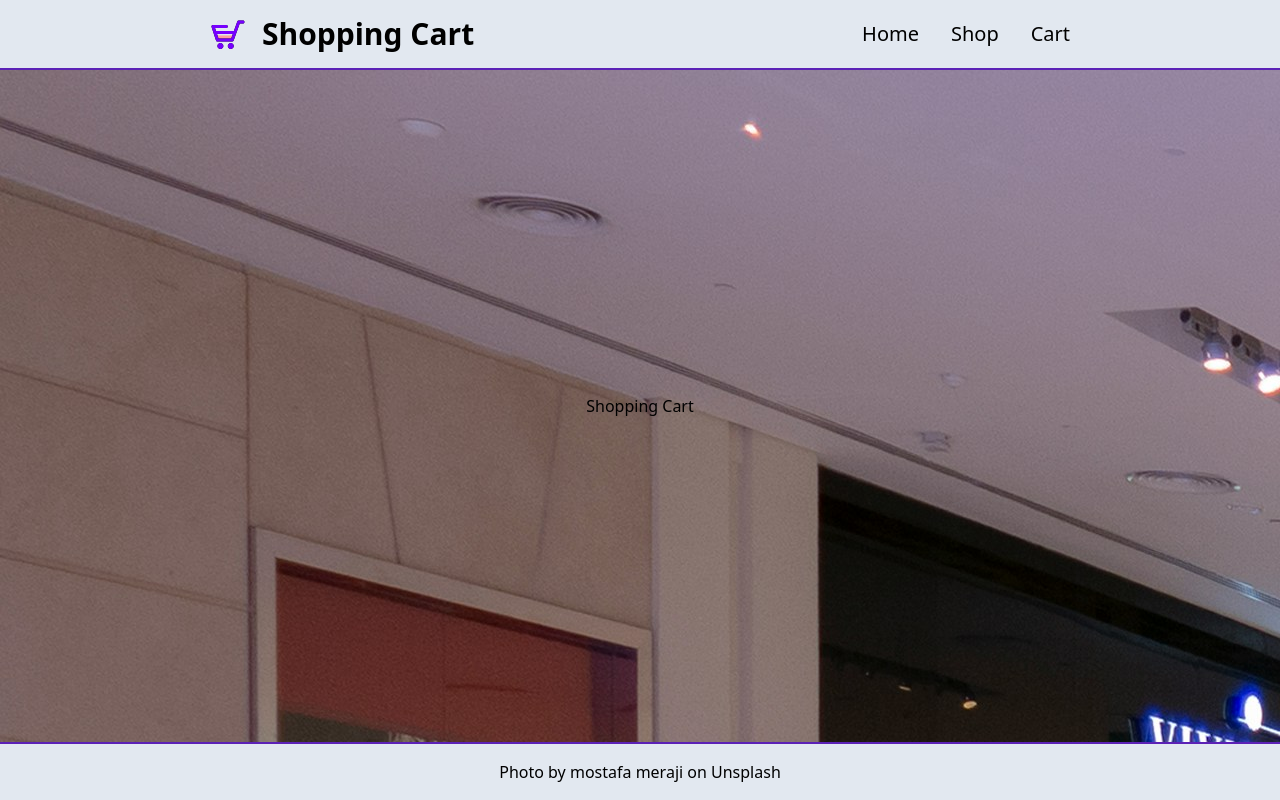
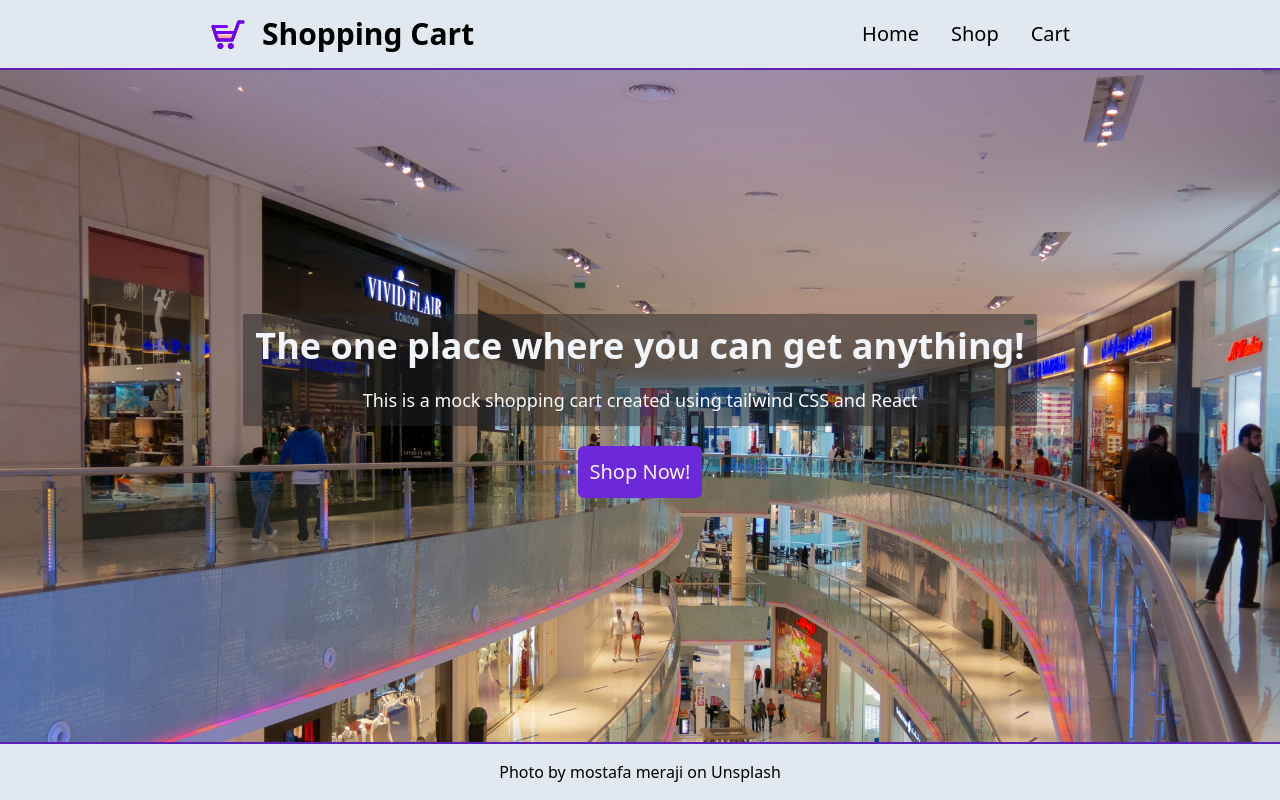
Before and after one commit to alienworld1/shopping-cart, a React (Vite) app: page / in a window 1280 px wide. Built offline with nearby package versions, Linux system fonts and the light colour scheme.

Commit message:
Create home page

```diff
--- a/src/components/Home.jsx
+++ b/src/components/Home.jsx
@@ -1,6 +1,12 @@
+import { Link } from "react-router-dom";
+
 const Home = () => (
-  <main className="bg-mall flex-1 flex justify-center flex-col items-center">
-    <h1>Shopping Cart</h1>
+  <main className="bg-mall flex-1 bg-cover gap flex flex-col justify-center items-center gap-5">
+    <div className="bg-zinc-800/50 p-3 rounded-sm shadow-sm flex justify-center items-center flex-col gap-5">
+      <h1 className="text-4xl font-bold text-slate-100">The one place where you can get anything!</h1>
+      <p className="text-lg text-zinc-50">This is a mock shopping cart created using tailwind CSS and React</p>
+    </div>
+    <Link to='/' className="bg-violet-700 text-violet-50 p-3 text-xl rounded-md hover:bg-violet-500 active:bg-violet-800">Shop Now!</Link>
   </main>
 );
 
```
